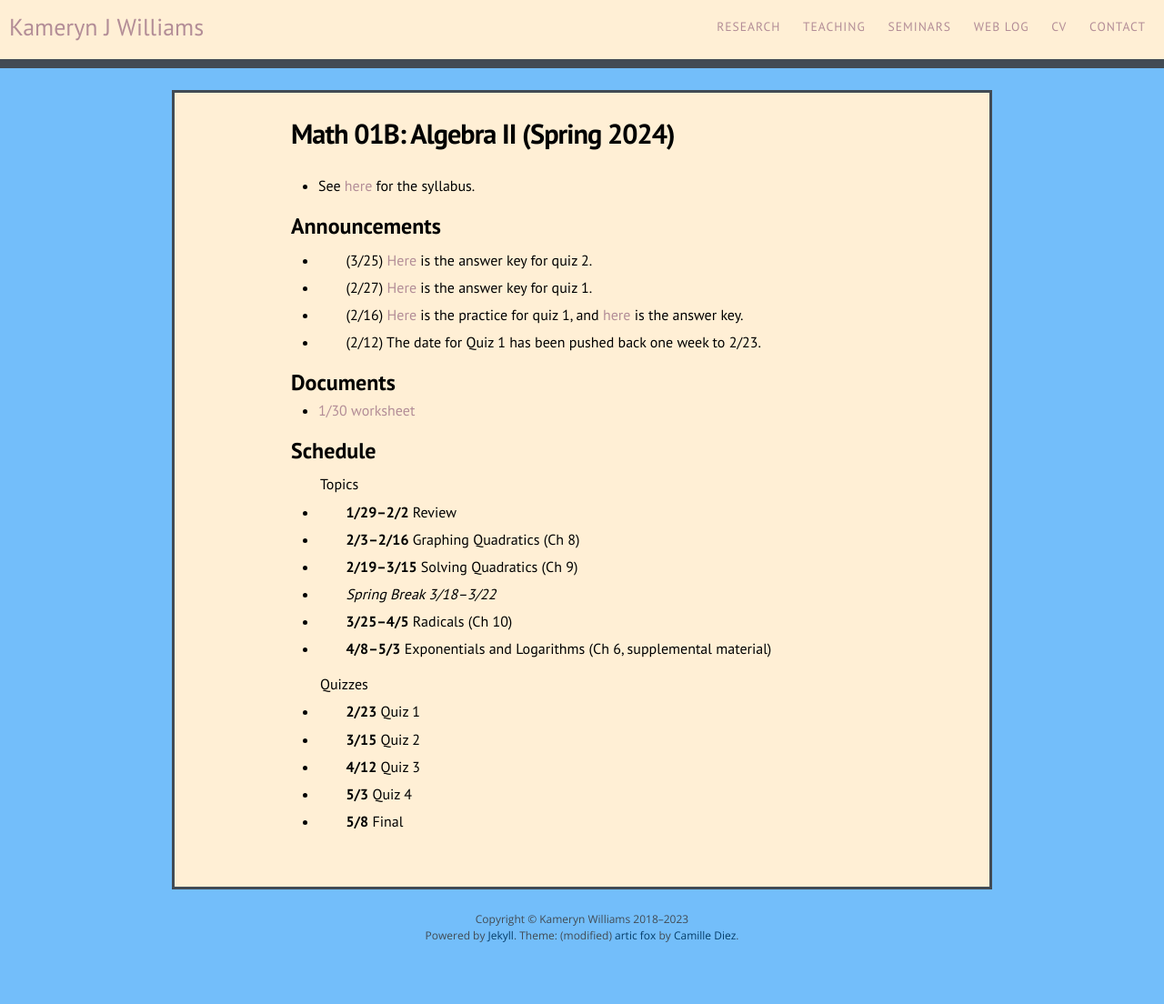
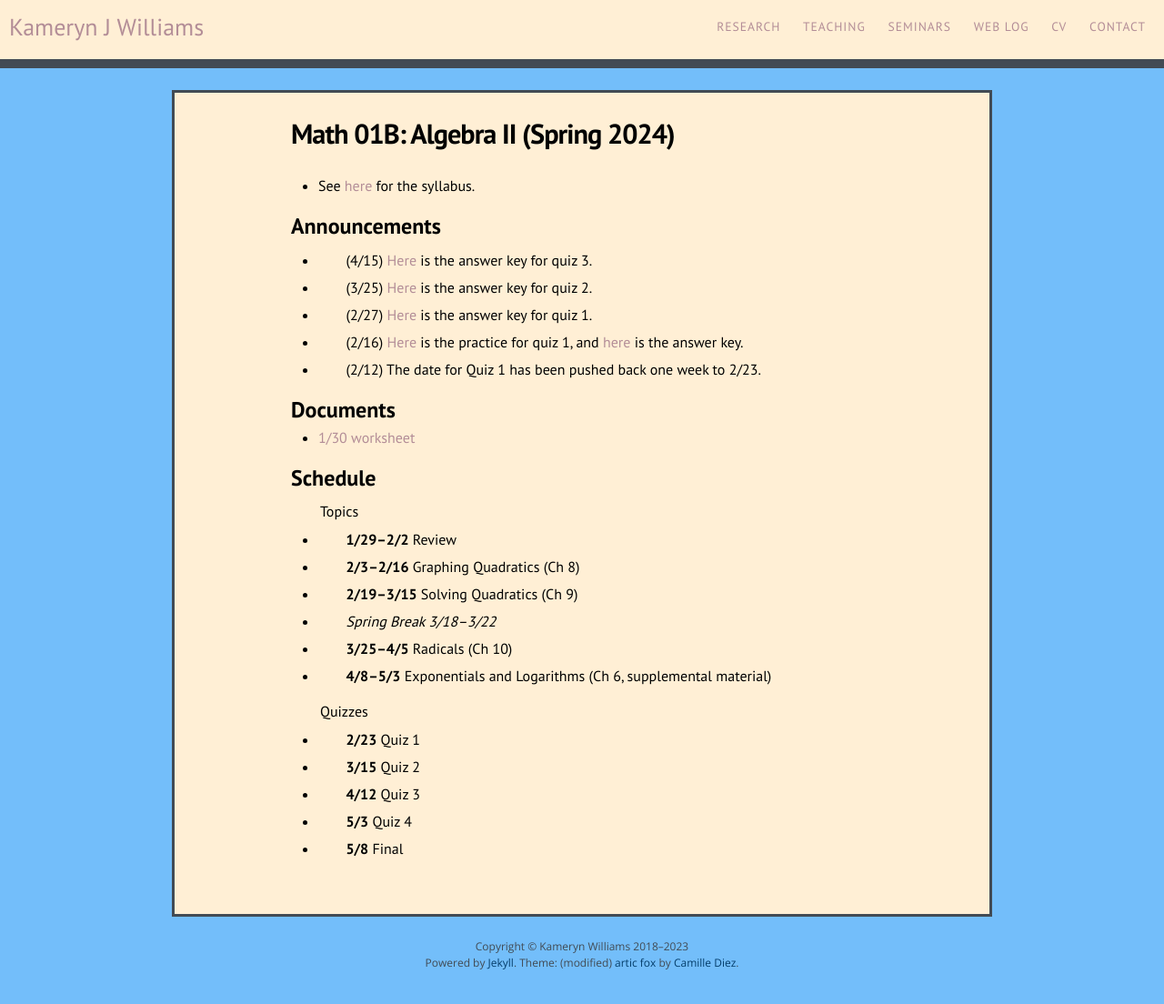
Before and after one commit to kamerynjw/kamerynjw.github.io, a Jekyll site: the page built from teaching/2024/math01b.md, in a window 1280 px wide. Shown: the whole page at 91% size. Built offline with Jekyll 4.4.1, drawn with Linux system fonts in a browser that asks for light colours; nearby versions of some CDN libraries; before the commit the page ends 1074 px from its top, so only the background shows below that.

Commit message:
q3 answer keys

```diff
--- a/teaching/2024/math01b.md
+++ b/teaching/2024/math01b.md
@@ -9,6 +9,8 @@ permalink: /teaching/2024/math01b/
 
 Announcements
 -------------
+
+* (4/15) [Here]({{ page.url }}q3-answers.pdf) is the answer key for quiz 3.
 
 * (3/25) [Here]({{ page.url }}q2-answers.pdf) is the answer key for quiz 2.
 
```
Also changed, not shown: teaching/2024/math02.md (+2 -0 lines), 2 other files.
